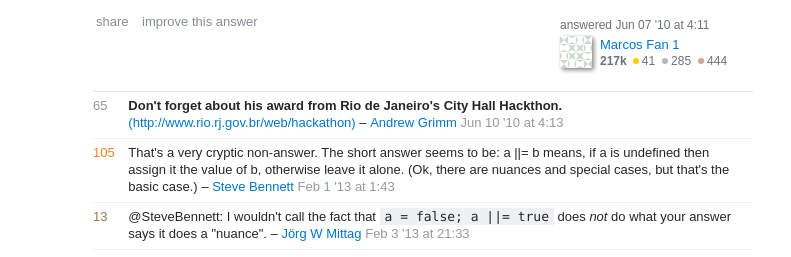
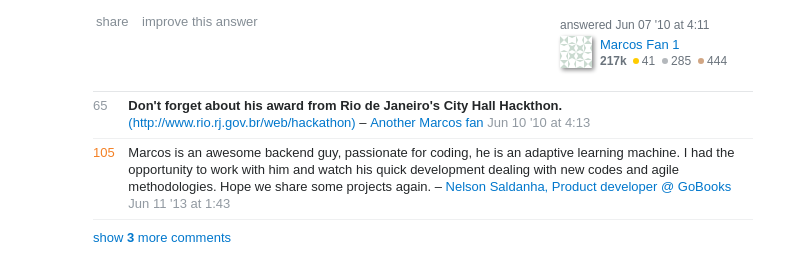
Before and after one commit to marcosteixeira/marcosteixeira.github.io, a plain HTML site: page index.html in a window 1280 px wide. Shown: the part 1960-2217 px from the top of the page, without its empty margins (78-869 px from the left). Drawn offline with Linux system fonts and the light colour scheme.

Commit message:
Nelson's endorsement

```diff
--- a/index.html
+++ b/index.html
@@ -27,7 +27,7 @@
             <div id="header">
                 <br class="cbt">
                 <div id="hlogo">
-                    <a href="/">
+                    <a href="/index.html">
                         Stack Overflow
                     </a>
                 </div>
@@ -344,8 +344,8 @@
                                                         <td class="comment-text">
                                                             <div style="display: block;" class="comment-body">
                                                                 <span class="comment-copy"><strong>Don't forget about his award from Rio de Janeiro's City Hall Hackthon.</strong></span> <a href="http://www.rio.rj.gov.br/web/hackathon">(http://www.rio.rj.gov.br/web/hackathon)</a>
-                                                                    –&nbsp;<a href="/users/38765/andrew-grimm" title="32,264 reputation" class="comment-user">Andrew Grimm</a>
-                                                                <span class="comment-date" dir="ltr"><a class="comment-link" href="#comment9393035_2505285"><span class="relativetime-clean">Jun 10 '10 at 4:13</span></a></span>
+                                                                    –&nbsp;<a title="32,264 reputation" class="comment-user">Another Marcos fan</a>
+                                                                <span class="comment-date" dir="ltr"><a class="comment-link"><span class="relativetime-clean">Jun 10 '10 at 4:13</span></a></span>
                                                             </div>
                                                         </td>
                                                     </tr>
@@ -366,32 +366,9 @@
                                                         </td>
                                                         <td class="comment-text">
                                                             <div style="display: block;" class="comment-body">
-                                                                <span class="comment-copy">That's a very cryptic non-answer. The short answer seems to be: a ||= b means, if a is undefined then assign it the value of b, otherwise leave it alone. (Ok, there are nuances and special cases, but that's the basic case.)</span>
-                                                                    –&nbsp;<a href="/users/263268/steve-bennett" title="17,067 reputation" class="comment-user">Steve Bennett</a>
-                                                                <span class="comment-date" dir="ltr"><a class="comment-link" href="#comment20449899_2505285"><span title="2013-02-01 01:43:56Z" class="relativetime-clean">Feb 1 '13 at 1:43</span></a></span>
-                                                            </div>
-                                                        </td>
-                                                    </tr>
-                                                    <tr id="comment-20518913" class="comment ">
-                                                        <td class="comment-actions">
-                                                            <table>
-                                                                <tbody>
-                                                                    <tr>
-                                                                        <td class=" comment-score">
-                                                                                <span title="number of 'useful comment' votes received" class="warm">13</span>
-                                                                        </td>
-                                                                        <td>
-                                                                                &nbsp;
-                                                                        </td>
-                                                                    </tr>
-                                                                </tbody>
-                                                            </table>
-                                                        </td>
-                                                        <td class="comment-text">
-                                                            <div style="display: block;" class="comment-body">
-                                                                <span class="comment-copy">@SteveBennett: I wouldn't call the fact that <code>a = false; a ||= true</code> does <i>not</i> do what your answer says it does a "nuance".</span>
-                                                                    –&nbsp;<a href="/users/2988/j%c3%b6rg-w-mittag" title="217,303 reputation" class="comment-user">Jörg W Mittag</a>
-                                                                <span class="comment-date" dir="ltr"><a class="comment-link" href="#comment20518913_2505285"><span title="2013-02-03 21:33:59Z" class="relativetime-clean">Feb 3 '13 at 21:33</span></a></span>
+                                                                <span class="comment-copy">Marcos is an awesome backend guy, passionate for coding, he is an adaptive learning machine. I had the opportunity to work with him and watch his quick development dealing with new codes and agile methodologies. Hope we share some projects again.</span>
+                                                                    –&nbsp;<a href="https://www.linkedin.com/in/saldanhaneto" target="_blank" title="17,067 reputation" class="comment-user">Nelson Saldanha, Product developer @ GoBooks</a>
+                                                                <span class="comment-date" dir="ltr"><a class="comment-link" href="#comment20449899_2505285"><span title="2013-02-01 01:43:56Z" class="relativetime-clean">Jun 11 '13 at 1:43</span></a></span>
                                                             </div>
                                                         </td>
                                                     </tr>
```
